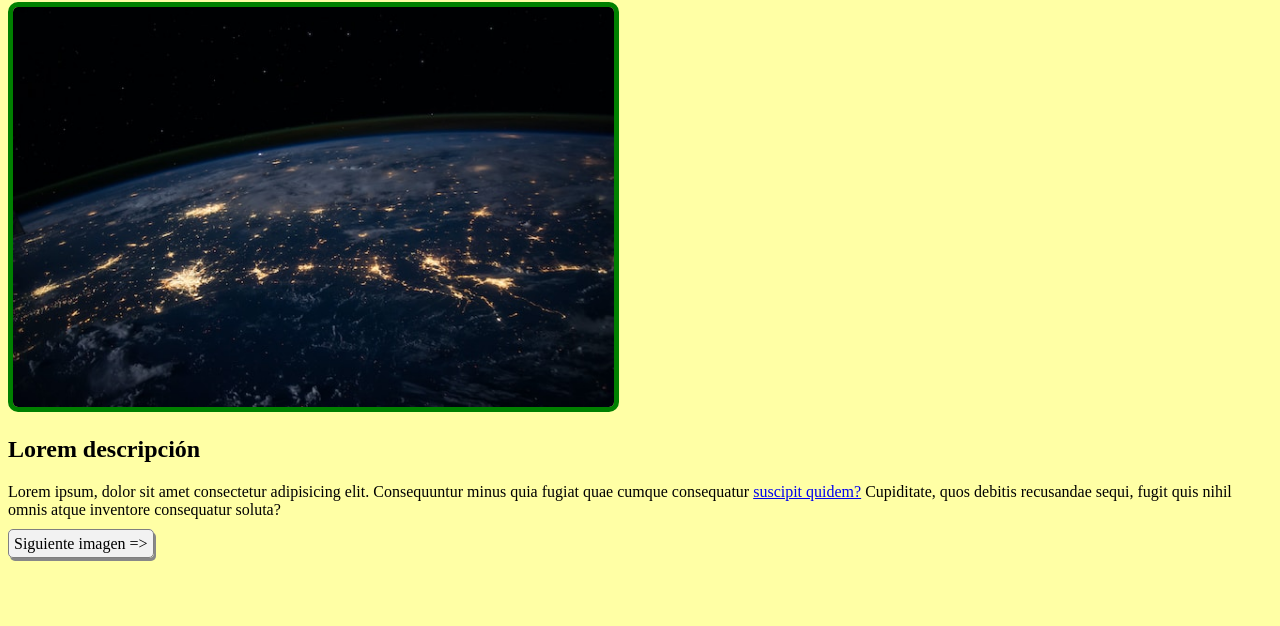
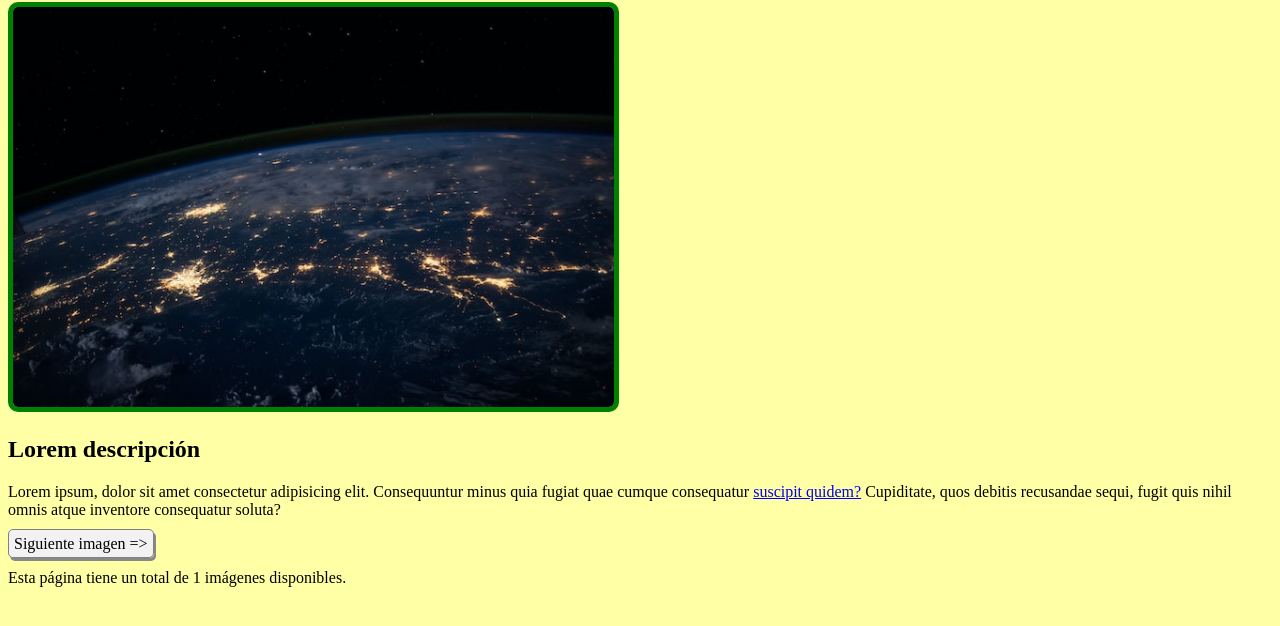
Before and after one commit to agozzz/integrando-al-equipo, a plain HTML site: page page1.html in a window 1280 px wide. Shown: the part 78-704 px from the top of the page. Drawn offline with Linux system fonts and the light colour scheme.

Commit message:
cambiosjava

```diff
--- a/page1.html
+++ b/page1.html
@@ -6,6 +6,7 @@
     <meta name="viewport" content="width=device-width, initial-scale=1.0">
     <title>Galería de la Tecnología - Página 1</title>
     <link rel="stylesheet" href="styles.css">
+    <script src="script.js"></script>
 </head>
 
 <body>
@@ -16,6 +17,7 @@
         <a href="page2.html">suscipit quidem?</a> Cupiditate, quos debitis recusandae sequi, fugit quis nihil omnis atque inventore consequatur
         soluta?</p>
     <a href="page2.html" title="Imagen siguiente" class="link-button">Siguiente imagen =&gt;</a>
+    <p id="info"></p>
 </body>
 
 </html>
--- /dev/null
+++ b/script.js
@@ -0,0 +1,13 @@
+document.addEventListener('DOMContentLoaded', function (){
+
+    let images = document.querySelectorAll("img");
+    let info = document.getElementById("info");
+
+
+    function cantidadDeImagenes () {
+        info.innerHTML = "Esta página tiene un total de" + " " + images.length + " " + "imágenes disponibles." + `<br>`;
+    }
+
+    cantidadDeImagenes();
+
+})
```
Also changed, not shown: page2.html (+2 -0 lines).
